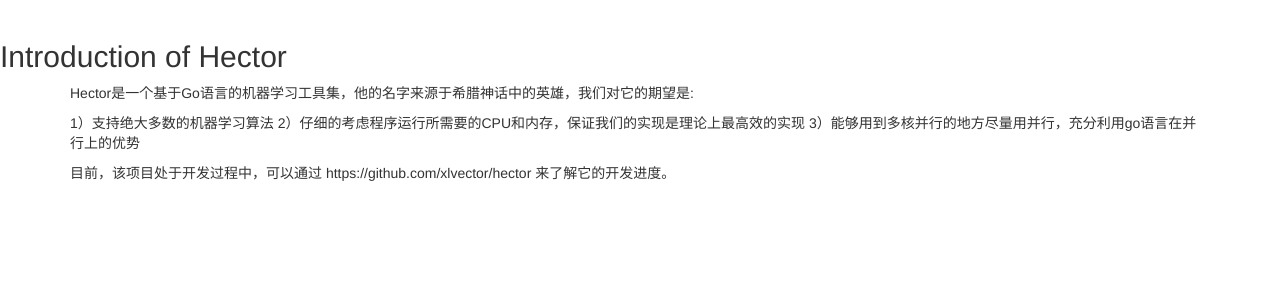
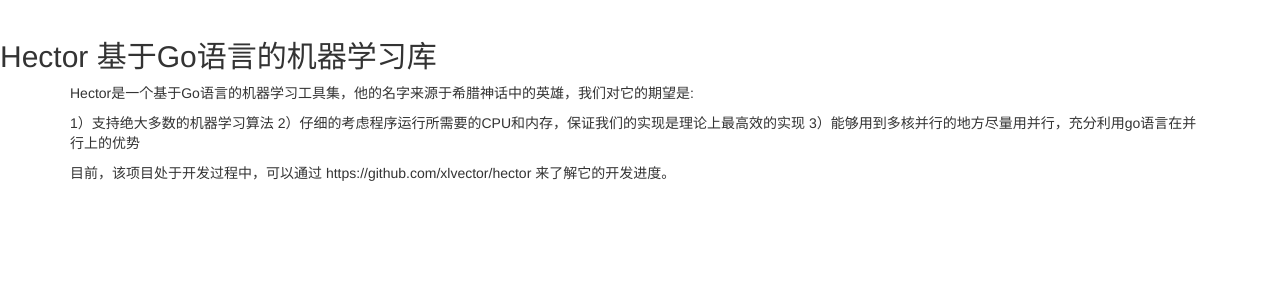
Before and after one commit to xlvector/blog, a Jekyll site: the page built from _posts/2013-11-02-hector-introduction.md, in a window 1280 px wide. Shown: the top 300 px of the page. Built offline with Jekyll 4.4.1, drawn with Linux system fonts in a browser that asks for light colours; nearby versions of some CDN libraries.

Commit message:
change title

```diff
--- a/_posts/2013-11-02-hector-introduction.md
+++ b/_posts/2013-11-02-hector-introduction.md
@@ -1,6 +1,6 @@
 ---
 layout: default
-title: Introduction of Hector
+title: Hector 基于Go语言的机器学习库
 ---
 
 Hector是一个基于Go语言的机器学习工具集，他的名字来源于希腊神话中的英雄，我们对它的期望是:
```
